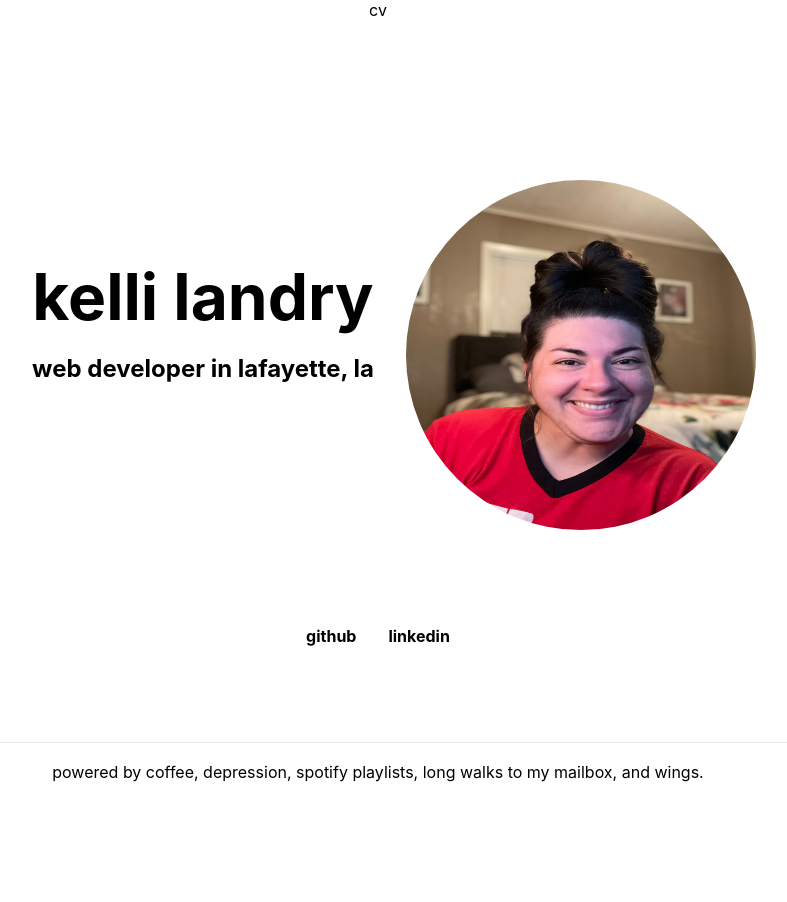
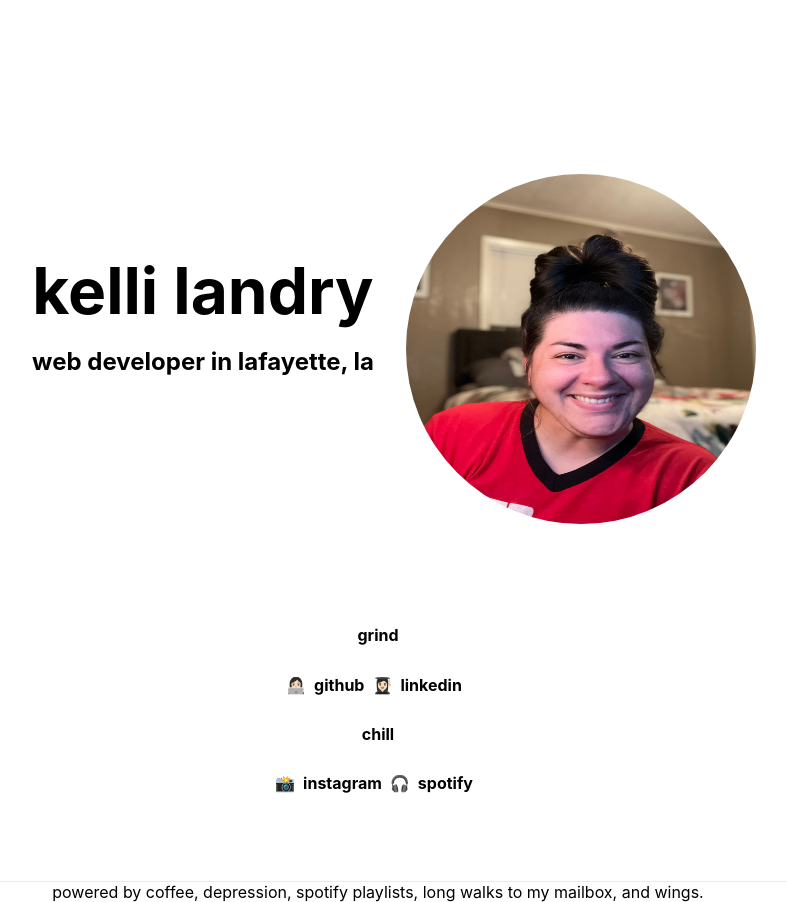
Before and after one commit to kel7774/kellidev, a Next.js app: page / in a window 1280 px wide. Shown: the whole page, without its empty margins (262-1049 px from the left). Before the commit the page ends 800 px from the top, so only its background shows below. Built offline with nearby package versions, Linux system fonts and the light colour scheme.

Commit message:
add emojis & links to resources, todo: modularize styles in diff files

```diff
--- /dev/null
+++ b/pages/contact/index.js
@@ -0,0 +1,5 @@
+export default function Contact () {
+  return (
+    <div>contact</div>
+  )
+}
--- a/pages/index.js
+++ b/pages/index.js
@@ -11,8 +11,10 @@
         <meta name='Kelli Landry - Developer' content='Doing, not trying.' />
         <link rel='icon' href='/favicon.ico' />
       </Head>
-      <nav>
+      <nav className={styles.nav}>
+        <Link href='/'>home</Link>
         <Link href='/cv'>cv</Link>
+        <Link href='/contact'>contact</Link>
       </nav>
       <main className={styles.main}>
         <section className={styles.headerContent}>
@@ -28,9 +30,15 @@
             className={styles.imgContainer}
           />
         </section>
+        <h4>grind</h4>
         <section className={styles.links}>
-          <a href='https://github.com/kel7774' target='_blank' rel='noopener noreferrer'>github</a>
-          <a href='https://www.linkedin.com/in/kelli-landry89/' target='_blank' rel='noopener noreferrer'>linkedin</a>
+          <span role='img' className='span'>👩🏻‍💻</span><a href='https://github.com/kel7774' target='_blank' rel='noopener noreferrer'>github</a>
+          <span role='img' className='span'>👩🏻‍🎓</span><a href='https://www.linkedin.com/in/kelli-landry89/' target='_blank' rel='noopener noreferrer'>linkedin</a>
+        </section>
+        <h4>chill</h4>
+        <section className={styles.links}>
+          <span role='img' className='span'>📸</span><a href='https://instagram.com/kellifrompierrepart/' target='_blank' rel='noopener noreferrer'>instagram</a>
+          <span role='img' className='span'>🎧</span><a href='https://open.spotify.com/user/tkel1189?si=6cVIAg_NQXKEf66maNIP5w' target='_blank' rel='noopener noreferrer'>spotify</a>
         </section>
       </main>
 
--- a/styles/Home.module.css
+++ b/styles/Home.module.css
@@ -6,6 +6,22 @@
   justify-content: center;
   align-items: center;
   height: 100vh;
+}
+
+.nav {
+  width: 100%;
+  display: flex;
+  flex-direction: row;
+  justify-content: center;
+  margin: 3rem 0;
+}
+
+.span {
+  display: inline-block;
+}
+
+.nav a {
+  margin: 0 1rem;
 }
 
 .header {
@@ -33,11 +49,15 @@
   font-weight: bold;
   display: flex;
   flex-direction: row;
-  margin: 1rem 0;
+  margin: 0.5rem 0;
+}
+
+.links h4 {
+  letter-spacing: 1rem;
 }
 
 .links a {
-  margin: 0 1rem;
+  margin: 0 0.5rem;
 }
 
 .links a:hover {
```
